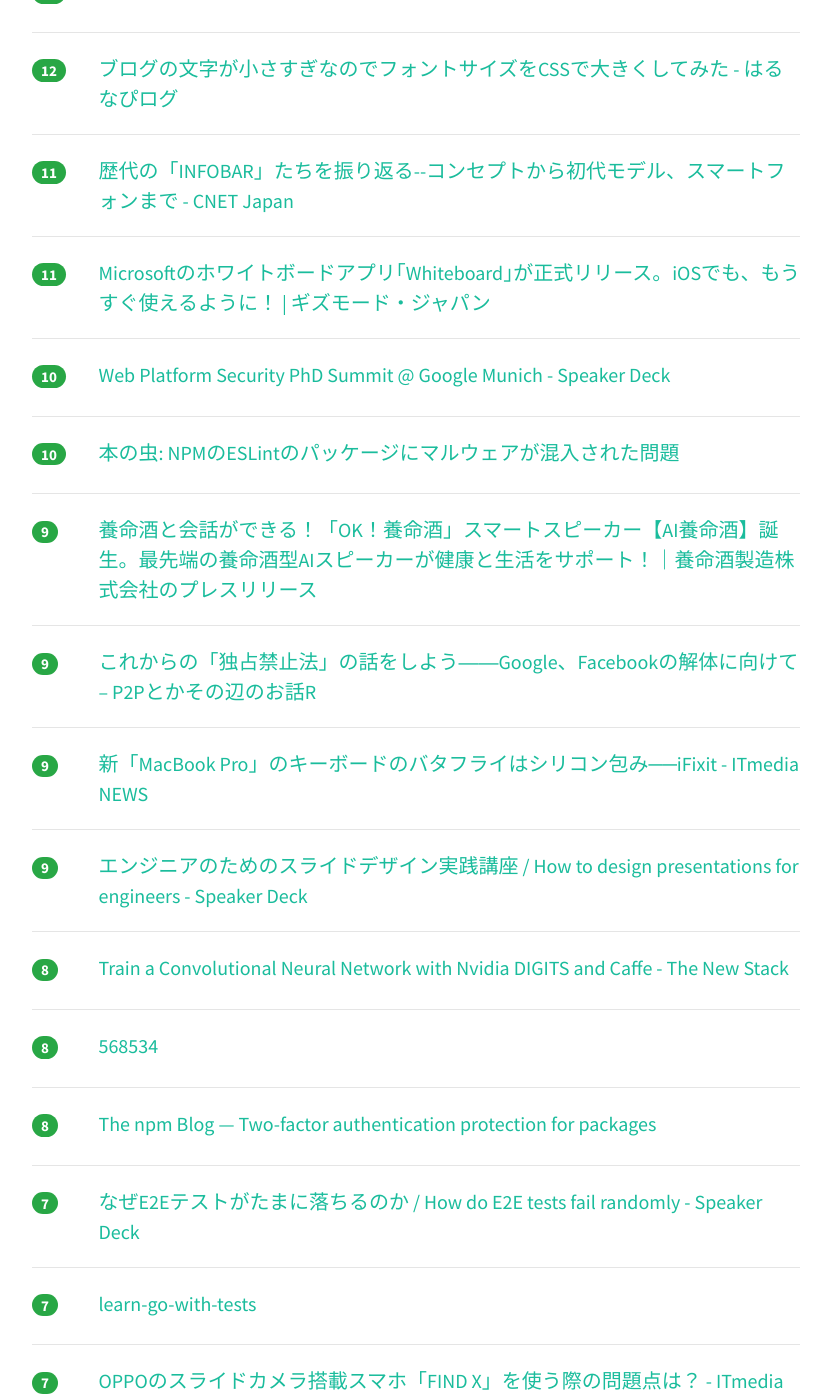
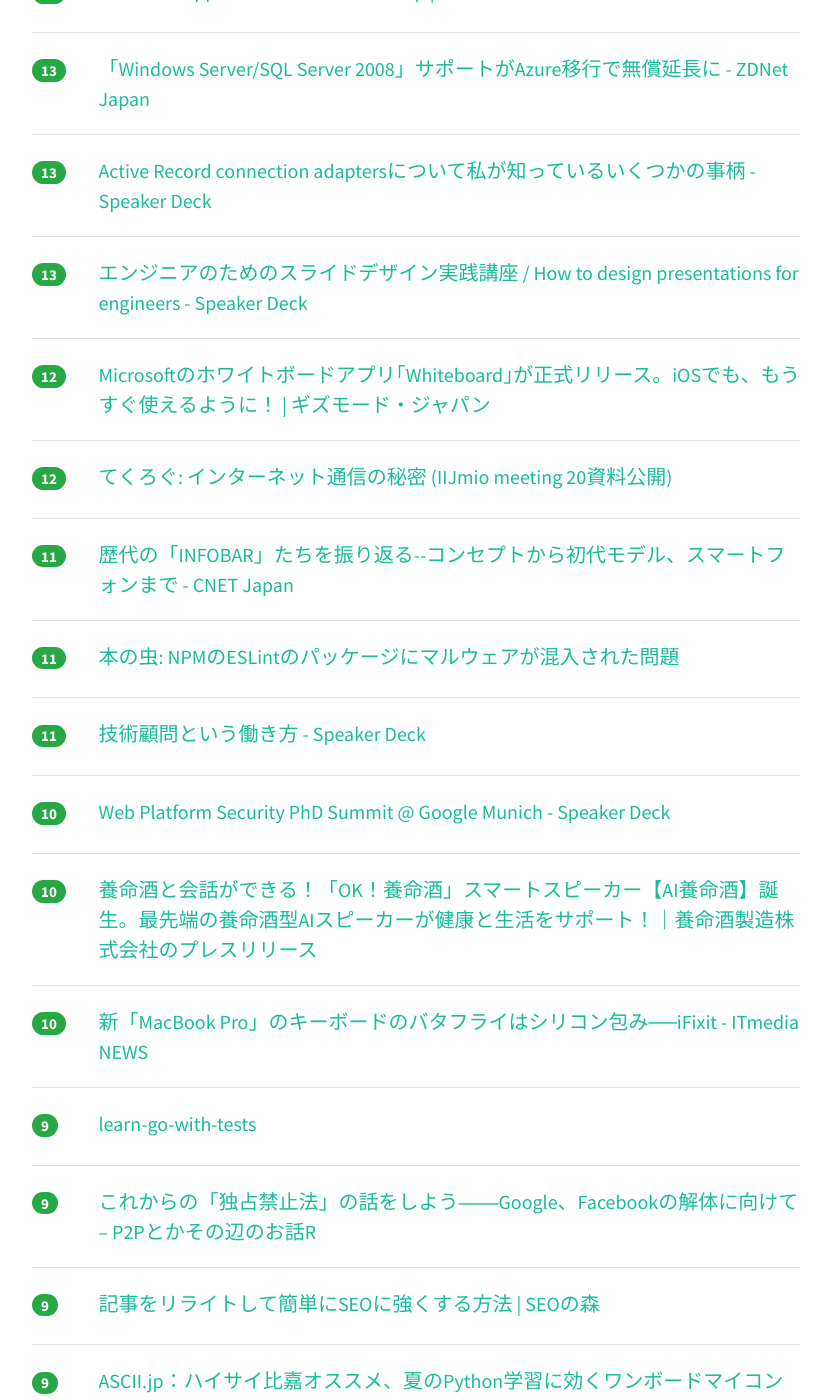
Before and after one commit to yatta47/hatena-matome-site, a Jekyll site: the page built from _posts/2018-07-14-hatena.md, in a window 1280 px wide and 1400 px high, scrolled down 3864 px. Shown: the whole window, without its empty margins (224-1055 px from the left). Built offline with Jekyll 4.4.1, drawn with Linux system fonts in a browser that asks for light colours; nearby versions of some CDN libraries; some of the changed text lies outside the part shown.

Commit message:
Updated 2018-07-14

```diff
--- a/_posts/2018-07-14-hatena.md
+++ b/_posts/2018-07-14-hatena.md
@@ -1,33 +1,33 @@
 ---
 layout: post
 title:  "2018-07-14 はてぶIT"
-date:   2018-07-14 20:01:45
+date:   2018-07-14 21:03:01
 tags: [it-hotentry]
 ---
-65 件のデータあり
+73 件のデータあり
 
 <hr><div class="row">
-<div class="col-1"><span class="badge badge-pill badge-success h2">312</span></div>
+<div class="col-1"><span class="badge badge-pill badge-success h2">324</span></div>
 <div class="col-11"><a href='https://www3.nhk.or.jp/news/business_tokushu/2018_0713.html' target='_blank'>アップルの秘密を盗んだ男｜NHK NEWS WEB</a></div>
 </div>
 <hr>
 <div class="row">
-<div class="col-1"><span class="badge badge-pill badge-success h2">144</span></div>
+<div class="col-1"><span class="badge badge-pill badge-success h2">151</span></div>
 <div class="col-11"><a href='https://speakerdeck.com/yudppp/godeshe-nei-xiang-keguan-li-hua-mian-wole-nizuo-rufang-fa' target='_blank'>Goで社内向け管理画面を楽に作る方法 - Speaker Deck</a></div>
 </div>
 <hr>
 <div class="row">
-<div class="col-1"><span class="badge badge-pill badge-success h2">134</span></div>
+<div class="col-1"><span class="badge badge-pill badge-success h2">142</span></div>
+<div class="col-11"><a href='https://jp.techcrunch.com/2018/07/14/2018-07-13-yes-open-office-plans-are-the-worst/' target='_blank'>オープンオフィスのスペースレイアウトは最悪ね…ハーバード大学の研究もそう言ってる | TechCrunch Japan</a></div>
+</div>
+<hr>
+<div class="row">
+<div class="col-1"><span class="badge badge-pill badge-success h2">140</span></div>
 <div class="col-11"><a href='https://tech.linkbal.co.jp/4446/' target='_blank'>AWSサーバーレスアーキテクチャでハマった３つこと | LINKBAL Engineer's Blog</a></div>
 </div>
 <hr>
 <div class="row">
-<div class="col-1"><span class="badge badge-pill badge-success h2">123</span></div>
-<div class="col-11"><a href='https://jp.techcrunch.com/2018/07/14/2018-07-13-yes-open-office-plans-are-the-worst/' target='_blank'>オープンオフィスのスペースレイアウトは最悪ね…ハーバード大学の研究もそう言ってる | TechCrunch Japan</a></div>
-</div>
-<hr>
-<div class="row">
-<div class="col-1"><span class="badge badge-pill badge-success h2">116</span></div>
+<div class="col-1"><span class="badge badge-pill badge-success h2">135</span></div>
 <div class="col-11"><a href='https://news.mynavi.jp/article/20180713-network2018/' target='_blank'>これだけは押さえておきたい「2018年ネットワーク技術最新動向」 (1) ネットワーク分野で進む高速化と一元化 | マイナビニュース</a></div>
 </div>
 <hr>
@@ -37,17 +37,17 @@ tags: [it-hotentry]
 </div>
 <hr>
 <div class="row">
+<div class="col-1"><span class="badge badge-pill badge-success h2">68</span></div>
+<div class="col-11"><a href='https://smhn.info/201807-adobe-photoshop-for-ipad-version' target='_blank'>アドビ、iPad向けに完全版フォトショップを開発中 - すまほん!!</a></div>
+</div>
+<hr>
+<div class="row">
 <div class="col-1"><span class="badge badge-pill badge-success h2">67</span></div>
 <div class="col-11"><a href='https://curama.jp/' target='_blank'>暮らしの困ったを解決！くらしのマーケット</a></div>
 </div>
 <hr>
 <div class="row">
-<div class="col-1"><span class="badge badge-pill badge-success h2">63</span></div>
-<div class="col-11"><a href='https://smhn.info/201807-adobe-photoshop-for-ipad-version' target='_blank'>アドビ、iPad向けに完全版フォトショップを開発中 - すまほん!!</a></div>
-</div>
-<hr>
-<div class="row">
-<div class="col-1"><span class="badge badge-pill badge-success h2">54</span></div>
+<div class="col-1"><span class="badge badge-pill badge-success h2">55</span></div>
 <div class="col-11"><a href='https://www.killedbynlp.com/posts/stop-to-use-os-path-and-open' target='_blank'>あなたは、もうos.pathやglobやopenを使わなくていい - KilledByNLP.com</a></div>
 </div>
 <hr>
@@ -57,18 +57,28 @@ tags: [it-hotentry]
 </div>
 <hr>
 <div class="row">
-<div class="col-1"><span class="badge badge-pill badge-success h2">40</span></div>
+<div class="col-1"><span class="badge badge-pill badge-success h2">47</span></div>
+<div class="col-11"><a href='https://speakerdeck.com/ken_c_lo/how-to-design-presentations-for-engineers' target='_blank'>エンジニアのためのスライドデザイン実践講座 / How to design presentations for engineers - Speaker Deck</a></div>
+</div>
+<hr>
+<div class="row">
+<div class="col-1"><span class="badge badge-pill badge-success h2">41</span></div>
 <div class="col-11"><a href='http://www.m3tech.blog/entry/elixir-aws-fargate' target='_blank'>AWS FargateでElixirの広告配信システムを本番運用してみた - エムスリーテックブログ</a></div>
 </div>
 <hr>
 <div class="row">
-<div class="col-1"><span class="badge badge-pill badge-success h2">34</span></div>
+<div class="col-1"><span class="badge badge-pill badge-success h2">38</span></div>
+<div class="col-11"><a href='https://ymotongpoo.hatenablog.com/entry/2018/07/14/114114' target='_blank'>深圳に行ってきた（その1） - YAMAGUCHI::weblog</a></div>
+</div>
+<hr>
+<div class="row">
+<div class="col-1"><span class="badge badge-pill badge-success h2">37</span></div>
 <div class="col-11"><a href='https://speakerdeck.com/yudppp/godeshe-nei-xiang-keguan-li-hua-mian-wole-nizuo-rufang-fa?slide=27' target='_blank'>Goで社内向け管理画面を楽に作る方法 - Speaker Deck</a></div>
 </div>
 <hr>
 <div class="row">
-<div class="col-1"><span class="badge badge-pill badge-success h2">34</span></div>
-<div class="col-11"><a href='https://ymotongpoo.hatenablog.com/entry/2018/07/14/114114' target='_blank'>深圳に行ってきた（その1） - YAMAGUCHI::weblog</a></div>
+<div class="col-1"><span class="badge badge-pill badge-success h2">36</span></div>
+<div class="col-11"><a href='https://speakerdeck.com/sachaos/gcpwohuruhuo-yong-sitagemurogushou-ji-ji-pan-falsegou-zhu' target='_blank'>GCPをフル活用したゲームログ収集基盤の構築 - Speaker Deck</a></div>
 </div>
 <hr>
 <div class="row">
@@ -77,23 +87,23 @@ tags: [it-hotentry]
 </div>
 <hr>
 <div class="row">
-<div class="col-1"><span class="badge badge-pill badge-success h2">32</span></div>
+<div class="col-1"><span class="badge badge-pill badge-success h2">33</span></div>
 <div class="col-11"><a href='http://hamuhamu.hatenablog.jp/entry/2018/07/13/174334' target='_blank'>【真相伝えます】３００冊の技術書を未来へ投資した - はむはむエンジニアぶろぐ</a></div>
 </div>
 <hr>
 <div class="row">
-<div class="col-1"><span class="badge badge-pill badge-success h2">30</span></div>
-<div class="col-11"><a href='https://speakerdeck.com/sachaos/gcpwohuruhuo-yong-sitagemurogushou-ji-ji-pan-falsegou-zhu' target='_blank'>GCPをフル活用したゲームログ収集基盤の構築 - Speaker Deck</a></div>
+<div class="col-1"><span class="badge badge-pill badge-success h2">32</span></div>
+<div class="col-11"><a href='https://www.infoq.com/jp/news/2018/07/dockly-console-based-docker-mgmt' target='_blank'>Dockerコンテナ管理用コンソールベースUIのDocklyについて - 開発者とのQ&A</a></div>
 </div>
 <hr>
 <div class="row">
 <div class="col-1"><span class="badge badge-pill badge-success h2">30</span></div>
-<div class="col-11"><a href='https://www.infoq.com/jp/news/2018/07/dockly-console-based-docker-mgmt' target='_blank'>Dockerコンテナ管理用コンソールベースUIのDocklyについて - 開発者とのQ&A</a></div>
+<div class="col-11"><a href='https://www.haijin-boys.com/software/mery/mery-2-6-9' target='_blank'>テキストエディタ「Mery」ベータ版 Ver 2.6.9 を公開、自動保存機能、バックアップ機能を搭載</a></div>
 </div>
 <hr>
 <div class="row">
 <div class="col-1"><span class="badge badge-pill badge-success h2">29</span></div>
-<div class="col-11"><a href='https://www.haijin-boys.com/software/mery/mery-2-6-9' target='_blank'>テキストエディタ「Mery」ベータ版 Ver 2.6.9 を公開、自動保存機能、バックアップ機能を搭載</a></div>
+<div class="col-11"><a href='https://speakerdeck.com/sota1235/think-interface-again' target='_blank'>インターフェース再入門 / Think Interface again - Speaker Deck</a></div>
 </div>
 <hr>
 <div class="row">
@@ -107,18 +117,23 @@ tags: [it-hotentry]
 </div>
 <hr>
 <div class="row">
+<div class="col-1"><span class="badge badge-pill badge-success h2">24</span></div>
+<div class="col-11"><a href='http://www.atmarkit.co.jp/ait/articles/1807/13/news010.html' target='_blank'>GDPR対応のポイント早分かり：Gartner Insights Pickup（67） - ＠IT</a></div>
+</div>
+<hr>
+<div class="row">
 <div class="col-1"><span class="badge badge-pill badge-success h2">23</span></div>
 <div class="col-11"><a href='https://www.theregister.co.uk/2018/07/13/python_creator_guido_van_rossum_quits/' target='_blank'>Python creator Guido van Rossum sys.exit()s as language overlord • The Register</a></div>
 </div>
 <hr>
 <div class="row">
 <div class="col-1"><span class="badge badge-pill badge-success h2">23</span></div>
-<div class="col-11"><a href='http://www.atmarkit.co.jp/ait/articles/1807/13/news010.html' target='_blank'>GDPR対応のポイント早分かり：Gartner Insights Pickup（67） - ＠IT</a></div>
+<div class="col-11"><a href='https://pc.watch.impress.co.jp/docs/news/1132922.html' target='_blank'>Microsoft、共同編集も可能なホワイトボードアプリを正式リリース - PC Watch</a></div>
 </div>
 <hr>
 <div class="row">
 <div class="col-1"><span class="badge badge-pill badge-success h2">22</span></div>
-<div class="col-11"><a href='https://pc.watch.impress.co.jp/docs/news/1132922.html' target='_blank'>Microsoft、共同編集も可能なホワイトボードアプリを正式リリース - PC Watch</a></div>
+<div class="col-11"><a href='http://www.itmedia.co.jp/pcuser/articles/1807/14/news015.html' target='_blank'>「Surface Go」日本版は本当に高いのか　Office付属は妥当なのか (1/2) - ITmedia PC USER</a></div>
 </div>
 <hr>
 <div class="row">
@@ -137,8 +152,8 @@ tags: [it-hotentry]
 </div>
 <hr>
 <div class="row">
-<div class="col-1"><span class="badge badge-pill badge-success h2">19</span></div>
-<div class="col-11"><a href='https://speakerdeck.com/sota1235/think-interface-again' target='_blank'>インターフェース再入門 / Think Interface again - Speaker Deck</a></div>
+<div class="col-1"><span class="badge badge-pill badge-success h2">20</span></div>
+<div class="col-11"><a href='https://github.com/donnemartin/system-design-primer/blob/master/README-ja.md' target='_blank'>system-design-primer/README-ja.md at master · donnemartin/system-design-primer · GitHub</a></div>
 </div>
 <hr>
 <div class="row">
@@ -147,33 +162,33 @@ tags: [it-hotentry]
 </div>
 <hr>
 <div class="row">
-<div class="col-1"><span class="badge badge-pill badge-success h2">19</span></div>
-<div class="col-11"><a href='http://www.itmedia.co.jp/pcuser/articles/1807/14/news015.html' target='_blank'>「Surface Go」日本版は本当に高いのか　Office付属は妥当なのか (1/2) - ITmedia PC USER</a></div>
-</div>
-<hr>
-<div class="row">
-<div class="col-1"><span class="badge badge-pill badge-success h2">19</span></div>
-<div class="col-11"><a href='https://github.com/donnemartin/system-design-primer/blob/master/README-ja.md' target='_blank'>system-design-primer/README-ja.md at master · donnemartin/system-design-primer · GitHub</a></div>
-</div>
-<hr>
-<div class="row">
 <div class="col-1"><span class="badge badge-pill badge-success h2">18</span></div>
 <div class="col-11"><a href='http://www.itmedia.co.jp/news/articles/1807/10/news145.html' target='_blank'>「Fate/Grand Order」のガチャは、なぜ“よく回る”のか？　マスターの1人として考えてみた (1/4) - ITmedia NEWS</a></div>
 </div>
 <hr>
 <div class="row">
-<div class="col-1"><span class="badge badge-pill badge-success h2">16</span></div>
-<div class="col-11"><a href='https://speakerdeck.com/ken_c_lo/how-to-design-presentations-for-engineers' target='_blank'>エンジニアのためのスライドデザイン実践講座 / How to design presentations for engineers - Speaker Deck</a></div>
+<div class="col-1"><span class="badge badge-pill badge-success h2">17</span></div>
+<div class="col-11"><a href='https://japanese.engadget.com/2018/07/13/iot/' target='_blank'>富士山がIoTだらけに。登山ルートの気温・混雑度もウェブで一目瞭然 - Engadget 日本版</a></div>
 </div>
 <hr>
 <div class="row">
 <div class="col-1"><span class="badge badge-pill badge-success h2">16</span></div>
-<div class="col-11"><a href='https://japanese.engadget.com/2018/07/13/iot/' target='_blank'>富士山がIoTだらけに。登山ルートの気温・混雑度もウェブで一目瞭然 - Engadget 日本版</a></div>
+<div class="col-11"><a href='https://qiita.com/lotz/items/c049f3a94d913ab6ae1b' target='_blank'>Cloud Haskellについて調べてみた</a></div>
+</div>
+<hr>
+<div class="row">
+<div class="col-1"><span class="badge badge-pill badge-success h2">15</span></div>
+<div class="col-11"><a href='https://speakerdeck.com/mtsmfm/how-do-e2e-tests-fail-randomly' target='_blank'>なぜE2Eテストがたまに落ちるのか / How do E2E tests fail randomly - Speaker Deck</a></div>
 </div>
 <hr>
 <div class="row">
 <div class="col-1"><span class="badge badge-pill badge-success h2">15</span></div>
 <div class="col-11"><a href='https://qiita.com/kamesennin/items/eb336577a5c10522c921' target='_blank'>Management Style（一緒に働く方々向けに）</a></div>
+</div>
+<hr>
+<div class="row">
+<div class="col-1"><span class="badge badge-pill badge-success h2">14</span></div>
+<div class="col-11"><a href='https://www.halu7.com/entry/fontsize-larger' target='_blank'>ブログの文字が小さすぎなのでフォントサイズをCSSで大きくしてみた - はるなぴログ</a></div>
 </div>
 <hr>
 <div class="row">
@@ -198,12 +213,17 @@ tags: [it-hotentry]
 <hr>
 <div class="row">
 <div class="col-1"><span class="badge badge-pill badge-success h2">13</span></div>
-<div class="col-11"><a href='https://qiita.com/lotz/items/c049f3a94d913ab6ae1b' target='_blank'>Cloud Haskellについて調べてみた</a></div>
+<div class="col-11"><a href='https://speakerdeck.com/ken_c_lo/how-to-design-presentations-for-engineers?slide=20' target='_blank'>エンジニアのためのスライドデザイン実践講座 / How to design presentations for engineers - Speaker Deck</a></div>
 </div>
 <hr>
 <div class="row">
 <div class="col-1"><span class="badge badge-pill badge-success h2">12</span></div>
-<div class="col-11"><a href='https://www.halu7.com/entry/fontsize-larger' target='_blank'>ブログの文字が小さすぎなのでフォントサイズをCSSで大きくしてみた - はるなぴログ</a></div>
+<div class="col-11"><a href='https://www.gizmodo.jp/2018/07/microsoft-whiteboard-released.html' target='_blank'>Microsoftのホワイトボードアプリ｢Whiteboard｣が正式リリース。iOSでも、もうすぐ使えるように！ | ギズモード・ジャパン</a></div>
+</div>
+<hr>
+<div class="row">
+<div class="col-1"><span class="badge badge-pill badge-success h2">12</span></div>
+<div class="col-11"><a href='http://techlog.iij.ad.jp/archives/2440' target='_blank'>てくろぐ: インターネット通信の秘密 (IIJmio meeting 20資料公開)</a></div>
 </div>
 <hr>
 <div class="row">
@@ -213,7 +233,12 @@ tags: [it-hotentry]
 <hr>
 <div class="row">
 <div class="col-1"><span class="badge badge-pill badge-success h2">11</span></div>
-<div class="col-11"><a href='https://www.gizmodo.jp/2018/07/microsoft-whiteboard-released.html' target='_blank'>Microsoftのホワイトボードアプリ｢Whiteboard｣が正式リリース。iOSでも、もうすぐ使えるように！ | ギズモード・ジャパン</a></div>
+<div class="col-11"><a href='https://cpplover.blogspot.com/2018/07/npmeslint.html' target='_blank'>本の虫: NPMのESLintのパッケージにマルウェアが混入された問題</a></div>
+</div>
+<hr>
+<div class="row">
+<div class="col-1"><span class="badge badge-pill badge-success h2">11</span></div>
+<div class="col-11"><a href='https://speakerdeck.com/willnet/ji-shu-gu-wen-toiudong-kifang' target='_blank'>技術顧問という働き方 - Speaker Deck</a></div>
 </div>
 <hr>
 <div class="row">
@@ -223,12 +248,17 @@ tags: [it-hotentry]
 <hr>
 <div class="row">
 <div class="col-1"><span class="badge badge-pill badge-success h2">10</span></div>
-<div class="col-11"><a href='https://cpplover.blogspot.com/2018/07/npmeslint.html' target='_blank'>本の虫: NPMのESLintのパッケージにマルウェアが混入された問題</a></div>
+<div class="col-11"><a href='https://prtimes.jp/main/html/rd/p/000000002.000027284.html' target='_blank'>養命酒と会話ができる！「OK！養命酒」スマートスピーカー【AI養命酒】誕生。最先端の養命酒型AIスピーカーが健康と生活をサポート！｜養命酒製造株式会社のプレスリリース</a></div>
+</div>
+<hr>
+<div class="row">
+<div class="col-1"><span class="badge badge-pill badge-success h2">10</span></div>
+<div class="col-11"><a href='http://www.itmedia.co.jp/news/articles/1807/14/news020.html' target='_blank'>新「MacBook Pro」のキーボードのバタフライはシリコン包み──iFixit - ITmedia NEWS</a></div>
 </div>
 <hr>
 <div class="row">
 <div class="col-1"><span class="badge badge-pill badge-success h2">9</span></div>
-<div class="col-11"><a href='https://prtimes.jp/main/html/rd/p/000000002.000027284.html' target='_blank'>養命酒と会話ができる！「OK！養命酒」スマートスピーカー【AI養命酒】誕生。最先端の養命酒型AIスピーカーが健康と生活をサポート！｜養命酒製造株式会社のプレスリリース</a></div>
+<div class="col-11"><a href='https://quii.gitbook.io/learn-go-with-tests/' target='_blank'>learn-go-with-tests</a></div>
 </div>
 <hr>
 <div class="row">
@@ -238,12 +268,12 @@ tags: [it-hotentry]
 <hr>
 <div class="row">
 <div class="col-1"><span class="badge badge-pill badge-success h2">9</span></div>
-<div class="col-11"><a href='http://www.itmedia.co.jp/news/articles/1807/14/news020.html' target='_blank'>新「MacBook Pro」のキーボードのバタフライはシリコン包み──iFixit - ITmedia NEWS</a></div>
+<div class="col-11"><a href='https://seoer.work/how-to-rewrite-with-copy-check-control/' target='_blank'>記事をリライトして簡単にSEOに強くする方法 | SEOの森</a></div>
 </div>
 <hr>
 <div class="row">
 <div class="col-1"><span class="badge badge-pill badge-success h2">9</span></div>
-<div class="col-11"><a href='https://speakerdeck.com/ken_c_lo/how-to-design-presentations-for-engineers?slide=20' target='_blank'>エンジニアのためのスライドデザイン実践講座 / How to design presentations for engineers - Speaker Deck</a></div>
+<div class="col-11"><a href='http://ascii.jp/elem/000/001/708/1708788/' target='_blank'>ASCII.jp：ハイサイ比嘉オススメ、夏のPython学習に効くワンボードマイコン「micro:bit」 (1/4)｜ASCII 夏のベストセレクション 2018</a></div>
 </div>
 <hr>
 <div class="row">
@@ -262,13 +292,18 @@ tags: [it-hotentry]
 </div>
 <hr>
 <div class="row">
-<div class="col-1"><span class="badge badge-pill badge-success h2">7</span></div>
-<div class="col-11"><a href='https://speakerdeck.com/mtsmfm/how-do-e2e-tests-fail-randomly' target='_blank'>なぜE2Eテストがたまに落ちるのか / How do E2E tests fail randomly - Speaker Deck</a></div>
+<div class="col-1"><span class="badge badge-pill badge-success h2">8</span></div>
+<div class="col-11"><a href='http://words.steveklabnik.com/webassembly-is-more-than-just-the-web' target='_blank'>WebAssembly is more than the web</a></div>
 </div>
 <hr>
 <div class="row">
-<div class="col-1"><span class="badge badge-pill badge-success h2">7</span></div>
-<div class="col-11"><a href='https://quii.gitbook.io/learn-go-with-tests/' target='_blank'>learn-go-with-tests</a></div>
+<div class="col-1"><span class="badge badge-pill badge-success h2">8</span></div>
+<div class="col-11"><a href='https://speakerdeck.com/yono/railsdm2018-day3-extreme' target='_blank'>Rails経験者が万葉の新人研修を受けて得られたこと/railsdm2018_day3_extreme - Speaker Deck</a></div>
+</div>
+<hr>
+<div class="row">
+<div class="col-1"><span class="badge badge-pill badge-success h2">8</span></div>
+<div class="col-11"><a href='https://speakerdeck.com/tnmt/how-to-lockback-using-furik' target='_blank'>how-to-lockback-using-furik</a></div>
 </div>
 <hr>
 <div class="row">
@@ -287,6 +322,16 @@ tags: [it-hotentry]
 </div>
 <hr>
 <div class="row">
+<div class="col-1"><span class="badge badge-pill badge-success h2">7</span></div>
+<div class="col-11"><a href='https://qiita.com/ionis_h/items/fb016f9201e2d2858fdb' target='_blank'>WordPress 4.9.6の脆弱性を再現確認してみた</a></div>
+</div>
+<hr>
+<div class="row">
+<div class="col-1"><span class="badge badge-pill badge-success h2">7</span></div>
+<div class="col-11"><a href='https://speakerdeck.com/alpacatc/attributes-api-shi-jian' target='_blank'>attributes-api-shi-jian</a></div>
+</div>
+<hr>
+<div class="row">
 <div class="col-1"><span class="badge badge-pill badge-success h2">6</span></div>
 <div class="col-11"><a href='https://iphone-mania.jp/news-218582/' target='_blank'>Apple Watch Series 4のデザインはどう変わる？ - iPhone Mania</a></div>
 </div>
@@ -298,7 +343,7 @@ tags: [it-hotentry]
 <hr>
 <div class="row">
 <div class="col-1"><span class="badge badge-pill badge-success h2">6</span></div>
-<div class="col-11"><a href='https://seoer.work/how-to-rewrite-with-copy-check-control/' target='_blank'>記事をリライトして簡単にSEOに強くする方法 | SEOの森</a></div>
+<div class="col-11"><a href='https://speakerdeck.com/connection_automated_ai/towardthinkingmachine-googledeepmind-languageevolutionpapers' target='_blank'>TowardThinkingMachine_GoogleDeepMind_LanguageEvolutionPapers.pdf - Speaker Deck</a></div>
 </div>
 <hr>
 <div class="row">
@@ -313,21 +358,16 @@ tags: [it-hotentry]
 <hr>
 <div class="row">
 <div class="col-1"><span class="badge badge-pill badge-success h2">4</span></div>
-<div class="col-11"><a href='https://speakerdeck.com/willnet/ji-shu-gu-wen-toiudong-kifang' target='_blank'>技術顧問という働き方 - Speaker Deck</a></div>
+<div class="col-11"><a href='https://anond.hatelabo.jp/20180713231934' target='_blank'>増田のテクノロジー2018年上半期</a></div>
 </div>
 <hr>
 <div class="row">
 <div class="col-1"><span class="badge badge-pill badge-success h2">4</span></div>
-<div class="col-11"><a href='https://speakerdeck.com/yono/railsdm2018-day3-extreme' target='_blank'>Rails経験者が万葉の新人研修を受けて得られたこと/railsdm2018_day3_extreme - Speaker Deck</a></div>
+<div class="col-11"><a href='https://code.fb.com/data-infrastructure/xars-a-more-efficient-open-source-system-for-self-contained-executables/' target='_blank'>XARs: An efficient system for self-contained executables – Facebook Code</a></div>
 </div>
 <hr>
 <div class="row">
-<div class="col-1"><span class="badge badge-pill badge-success h2">3</span></div>
-<div class="col-11"><a href='http://words.steveklabnik.com/webassembly-is-more-than-just-the-web' target='_blank'>WebAssembly is more than the web</a></div>
+<div class="col-1"><span class="badge badge-pill badge-success h2">4</span></div>
+<div class="col-11"><a href='http://ascii.jp/elem/000/001/710/1710361/' target='_blank'>ASCII.jp：15kgの負荷にも耐えられる防弾チョッキ素材を使ったLightningケーブルが発売に</a></div>
 </div>
 <hr>
-<div class="row">
-<div class="col-1"><span class="badge badge-pill badge-success h2">3</span></div>
-<div class="col-11"><a href='https://qiita.com/ionis_h/items/fb016f9201e2d2858fdb' target='_blank'>WordPress 4.9.6の脆弱性を再現確認してみた</a></div>
-</div>
-<hr>
```
